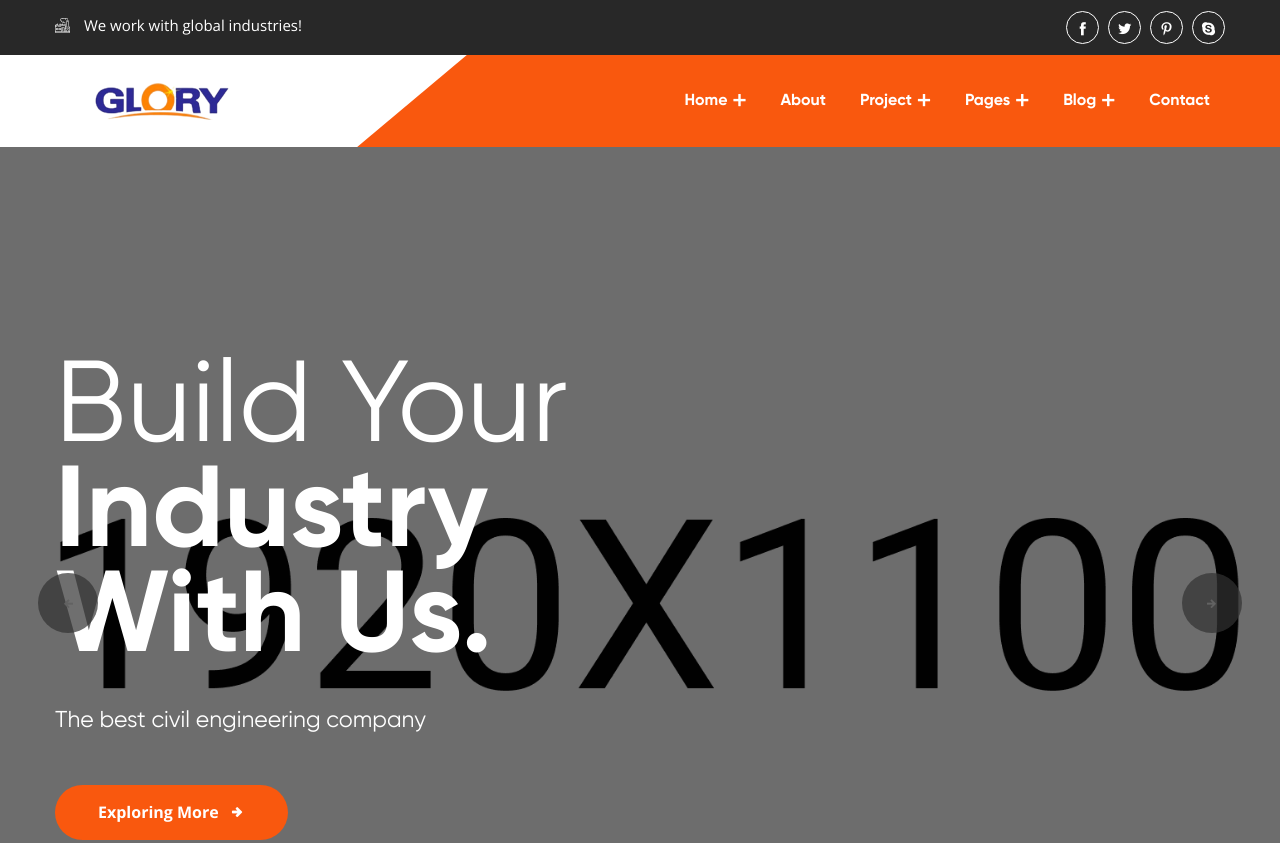
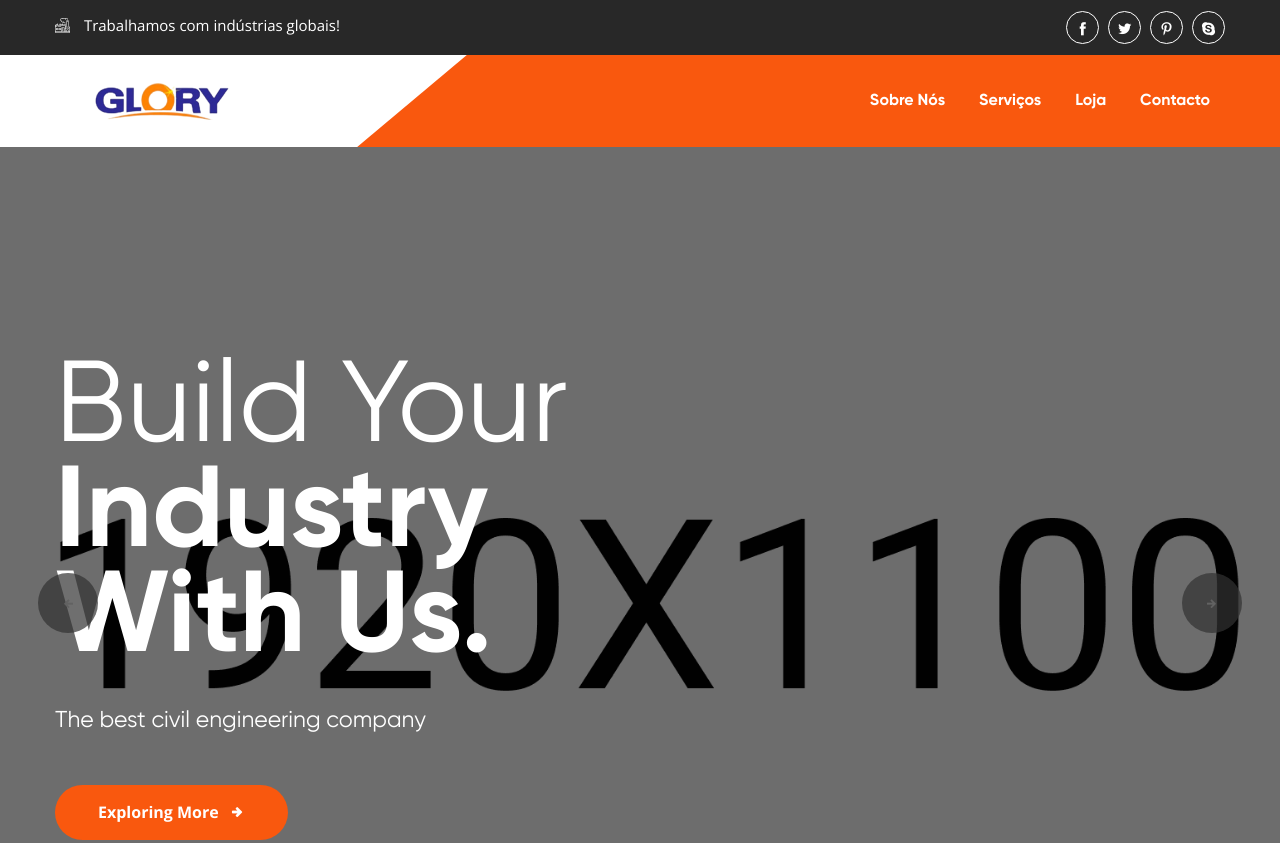
Before and after one commit to GoldenMenina/Glory, a plain HTML site: page index.html in a window 1280 px wide. Shown: the top 843 px of the page. Drawn offline with nearby package versions, Linux system fonts and the light colour scheme.

Commit message:
update index.html

```diff
--- a/index.html
+++ b/index.html
@@ -48,7 +48,7 @@
                         <div class="col-lg-6 col-md-6 col-sm-12">
                             <div class="top-left">
                                 <ul>
-                                    <li><span><i class="flaticon-factory"></i> We work with global industries!</span></li>
+                                    <li><span><i class="flaticon-factory"></i> Trabalhamos com indústrias globais!</span></li>
                                 </ul>
                             </div>
                         </div>
@@ -84,36 +84,14 @@
                                     </div>
                                     <nav class="main-menu">
                                         <ul>
-                                            <li class="menu-item menu-item-has-children"><a href="index.html">Home</a>
-                                                <ul class="sub-menu">
-                                                    <li><a href="index.html">Home 01</a></li>
-                                                    <li><a href="index-2.html">Home 02</a></li>
-                                                    <li><a href="onepage-home.html">Home Onepage</a></li>
-                                                </ul>
+                                            <li class="menu-item"><a href="index.html">Sobre Nós</a>
+                                           </li>
+                                            <li class="menu-item"><a href="about.html">Serviços</a></li>
+                                            <li class="menu-item"><a href="#">Loja</a>
                                             </li>
-                                            <li class="menu-item"><a href="about.html">About</a></li>
-                                            <li class="menu-item menu-item-has-children"><a href="#">Project</a>
-                                                <ul class="sub-menu">
-                                                    <li><a href="project.html">Project</a></li>
-                                                    <li><a href="project-details.html">Project Details</a></li>
-                                                </ul>
-                                            </li>
-                                            <li class="menu-item menu-item-has-children"><a href="#">Pages</a>
-                                                <ul class="sub-menu">
-                                                    <li><a href="service.html">Our Service</a></li>
-                                                    <li><a href="service-details.html">Service Details</a></li>
-                                                    <li><a href="team.html">Our Team</a></li>
-                                                    <li><a href="team-details.html">Team Details</a></li>
-                                                    <li><a href="404.html">404</a></li>
-                                                </ul>
-                                            </li>
-                                            <li class="menu-item menu-item-has-children"><a href="#">Blog</a>
-                                                <ul class="sub-menu">
-                                                    <li><a href="blog.html">Blog</a></li>
-                                                    <li><a href="blog-details.html">Blog Details</a></li>
-                                                </ul>
-                                            </li>
-                                            <li class="menu-item"><a href="contact.html">Contact</a></li>
+
+
+                                            <li class="menu-item"><a href="contact.html">Contacto</a></li>
                                         </ul>
                                     </nav>
                                 </div>
```
